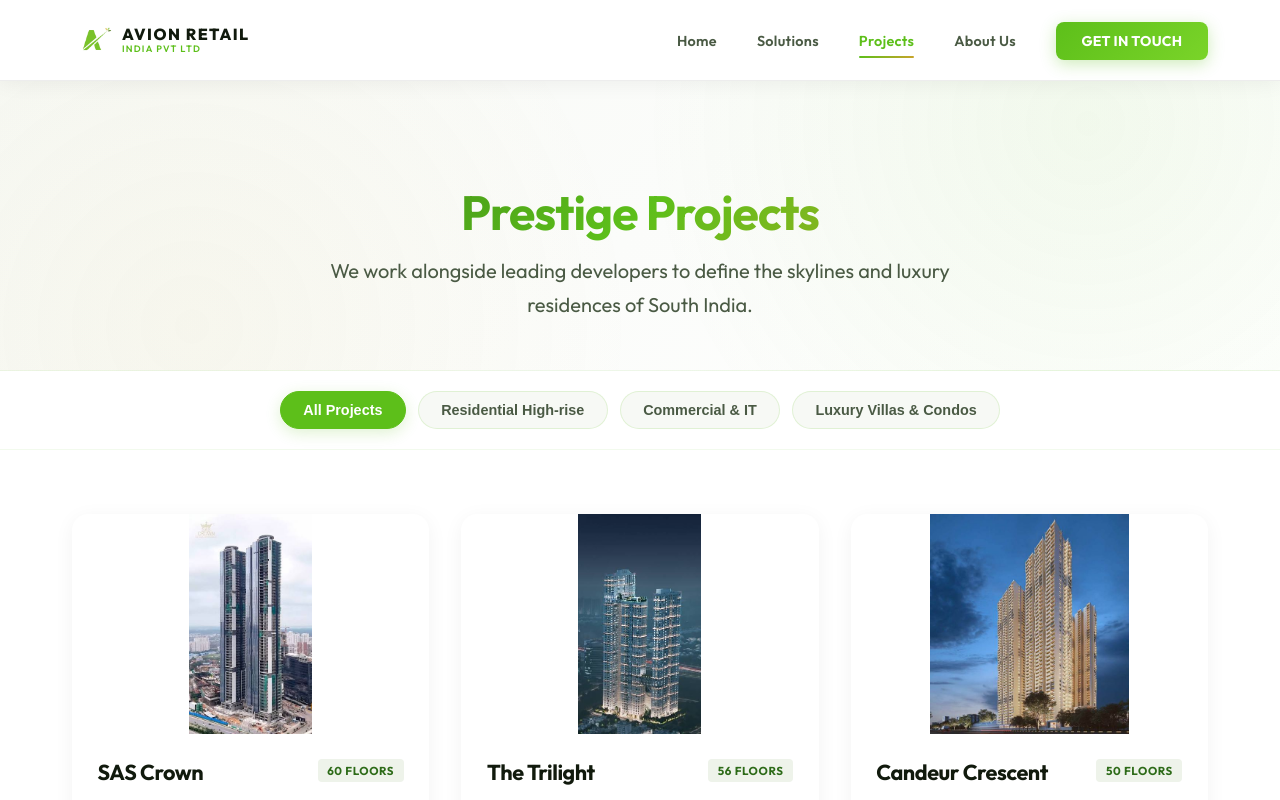
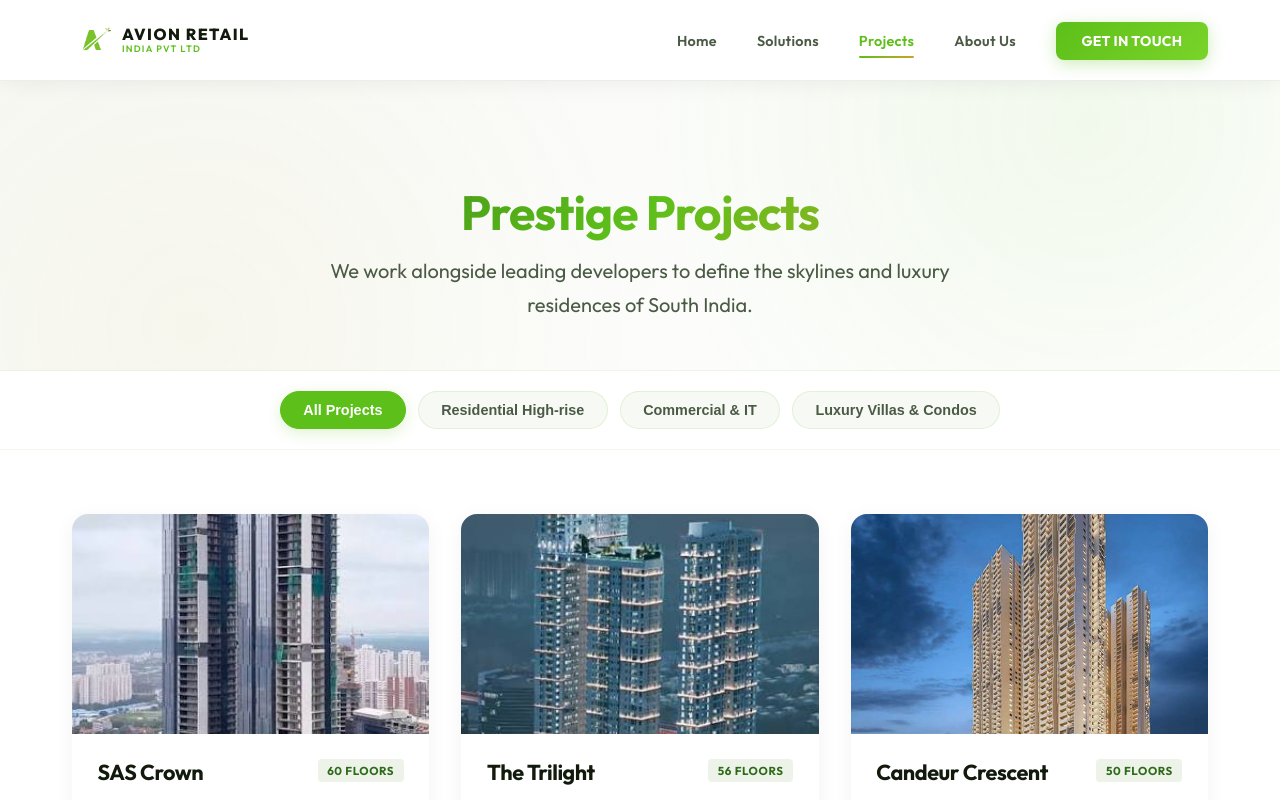
Before and after one commit to agasthyasuperfoods/avionretail, a Next.js app: page /projects in a window 1280 px wide. Shown: the top 800 px of the page. Built offline with nearby package versions, Linux system fonts and the light colour scheme.

Commit message:
style: revert background-size to cover to fill card space

```diff
--- a/src/styles/Projects.module.css
+++ b/src/styles/Projects.module.css
@@ -102,8 +102,7 @@
 .projectCardImage {
   width: 100%;
   height: 100%;
-  background-size: contain;
-  background-repeat: no-repeat;
+  background-size: cover;
   background-position: center;
   transition: var(--transition-smooth);
 }
```
